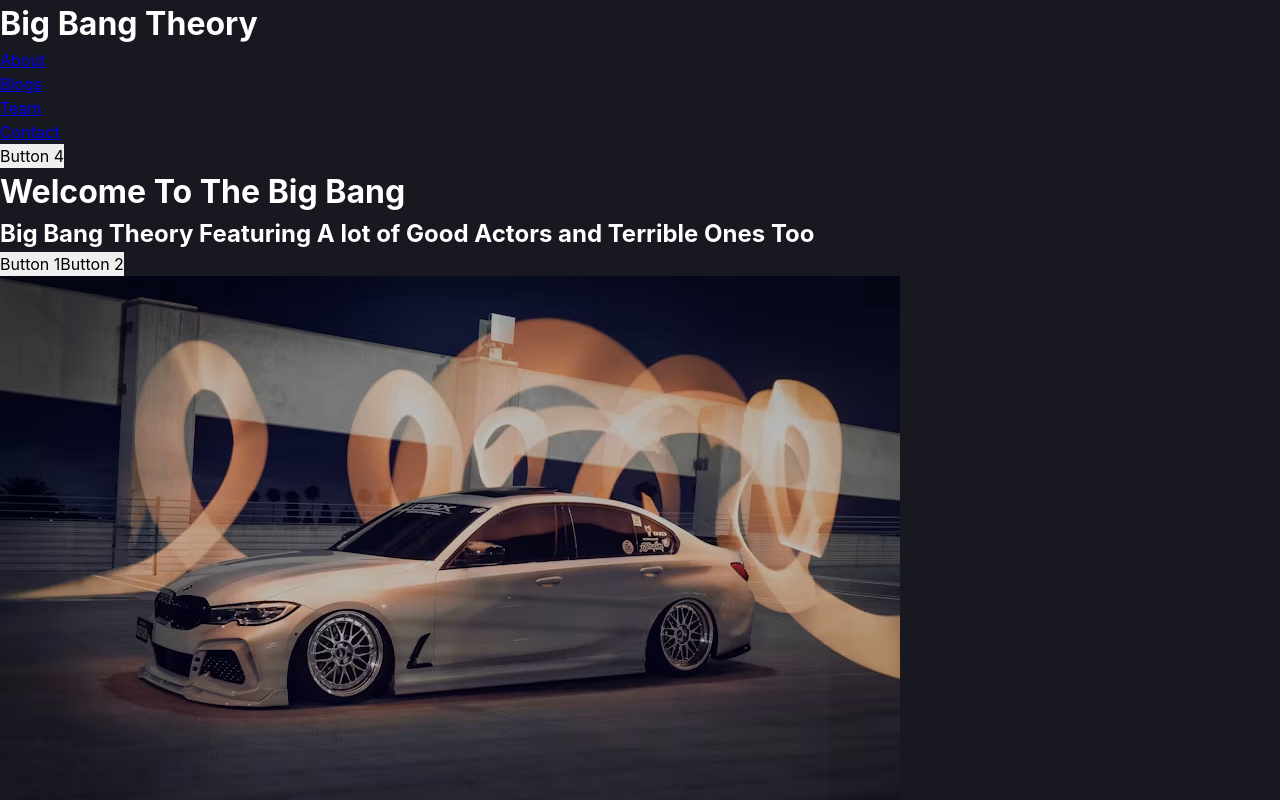
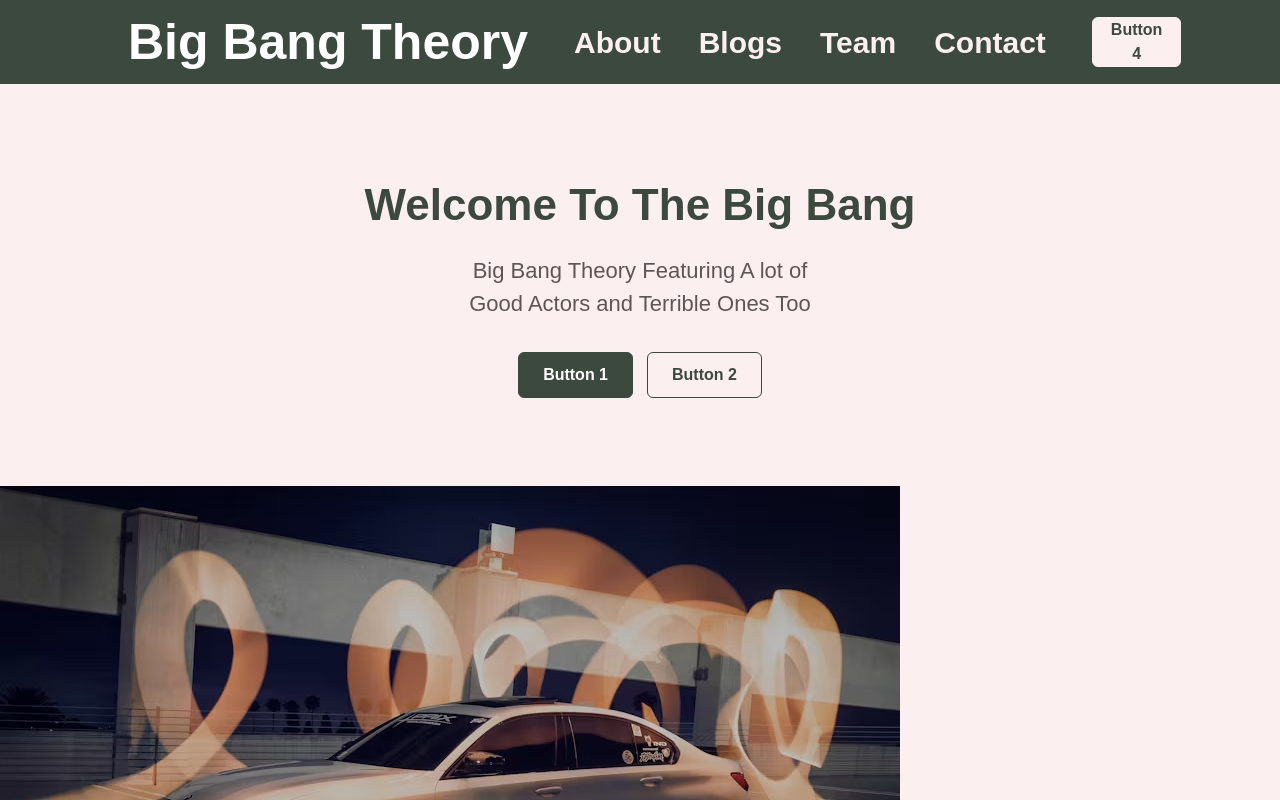
Before and after one commit to Olabayode/components, a React (Create React App) app: page / in a window 1280 px wide. Shown: the top 800 px of the page. Built offline with nearby package versions, Linux system fonts and the light colour scheme.

Commit message:
styled the header

```diff
--- a/src/components/Banner.js
+++ b/src/components/Banner.js
@@ -1,14 +1,14 @@
 import Button from "./Button";
 function Banner (props){
     return (
-        <div>
+        <section className="banner">
             <h1>{props.bannerHeader}</h1>
             <h2>{props.bannerText}</h2>
-            <div>
+            <div className="banner-actions">
                 <Button className={props.buttonText[0].className} buttonText={props.buttonText[0].text}/>
                 <Button className={props.buttonText[1].className} buttonText={props.buttonText[1].text}/>
             </div>
-        </div>
+        </section>
     );
 
 }
--- a/src/styles/index.css
+++ b/src/styles/index.css
@@ -2,11 +2,194 @@
 @import "./reset.css";
 
 body {
-    background-color: rgb(23, 24, 32);
-    color: white;
+    background-color: #FCEFEF;
+    color: #453939;
+    font-family: Arial, Helvetica, sans-serif;
 }
 
 .container {
     width: 80%;
     margin-inline: auto;
 }
+
+header {
+    min-height: 84px;
+    padding: 0 10%;
+    background-color: #3C493F;
+    color: #fff;
+    display: flex;
+    align-items: center;
+    justify-content: space-between;
+    gap: 32px;
+    box-shadow: 0 4px 18px rgb(60 73 63 / 20%);
+}
+
+header h1 {
+    font-size: 50px;
+    font-weight: 700;
+    letter-spacing: 0;
+    white-space: nowrap;
+}
+
+header nav {
+    flex: 1;
+}
+
+header .flex {
+    list-style: none;
+    display: flex;
+    align-items: center;
+    justify-content: center;
+    gap: 10px;
+    padding: 0;
+    margin: 0;
+}
+
+header a {
+    color: #FCEFEF;
+    text-decoration: none;
+    display: inline-flex;
+    align-items: center;
+    min-height: 40px;
+    padding: 0 14px;
+    border-radius: 6px;
+    font-size: 30px;
+    font-weight: 600;
+    transition: background-color 0.2s ease, color 0.2s ease;
+}
+
+header a:hover,
+header a:focus-visible {
+    background-color: rgb(252 239 239 / 14%);
+    color: #fff;
+}
+
+header button,
+header .welcome {
+    min-height: 42px;
+    padding: 0 18px;
+    border: 1px solid #FCEFEF;
+    border-radius: 6px;
+    background-color: #FCEFEF;
+    color: #3C493F;
+    font-weight: 700;
+    cursor: pointer;
+    transition: background-color 0.2s ease, color 0.2s ease, transform 0.2s ease;
+}
+
+header button:hover,
+header button:focus-visible,
+header .welcome:hover,
+header .welcome:focus-visible {
+    background-color: transparent;
+    color: #fff;
+    transform: translateY(-1px);
+}
+
+.banner {
+    padding: 88px 10%;
+    text-align: center;
+    background-color: #FCEFEF;
+}
+
+.banner h1 {
+    max-width: 760px;
+    margin: 0 auto 16px;
+    color: #3C493F;
+    font-size: 44px;
+    font-weight: 700;
+}
+
+.banner h2 {
+    max-width: 680px;
+    margin: 0 auto;
+    color: #5F5555;
+    font-size: 22px;
+    font-weight: 400;
+    line-height: 1.5;
+}
+
+.banner-actions {
+    display: flex;
+    align-items: center;
+    justify-content: center;
+    gap: 14px;
+    margin-top: 32px;
+}
+
+.banner button {
+    min-height: 46px;
+    padding: 0 24px;
+    border-radius: 6px;
+    font-weight: 700;
+    cursor: pointer;
+    transition: background-color 0.2s ease, color 0.2s ease, transform 0.2s ease;
+}
+
+.banner .primary {
+    border: 1px solid #3C493F;
+    background-color: #3C493F;
+    color: #fff;
+}
+
+.banner .secondary {
+    border: 1px solid #3C493F;
+    background-color: transparent;
+    color: #3C493F;
+}
+
+.banner button:hover,
+.banner button:focus-visible {
+    transform: translateY(-1px);
+}
+
+.banner .primary:hover,
+.banner .primary:focus-visible {
+    background-color: #2F3932;
+}
+
+.banner .secondary:hover,
+.banner .secondary:focus-visible {
+    background-color: #3C493F;
+    color: #fff;
+}
+
+@media (max-width: 720px) {
+    header {
+        padding: 18px 6%;
+        flex-direction: column;
+        align-items: stretch;
+        gap: 16px;
+        text-align: center;
+    }
+
+    header h1 {
+        white-space: normal;
+    }
+
+    header .flex {
+        flex-wrap: wrap;
+    }
+
+    header button,
+    header .welcome {
+        width: 100%;
+    }
+
+    .banner {
+        padding: 56px 6%;
+    }
+
+    .banner h1 {
+        font-size: 34px;
+    }
+
+    .banner h2 {
+        font-size: 18px;
+    }
+
+    .banner-actions {
+        flex-direction: column;
+        align-items: stretch;
+    }
+}
```
